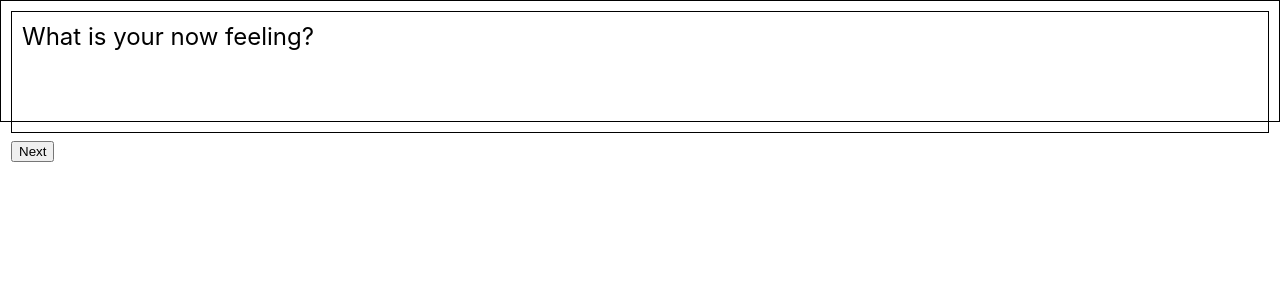
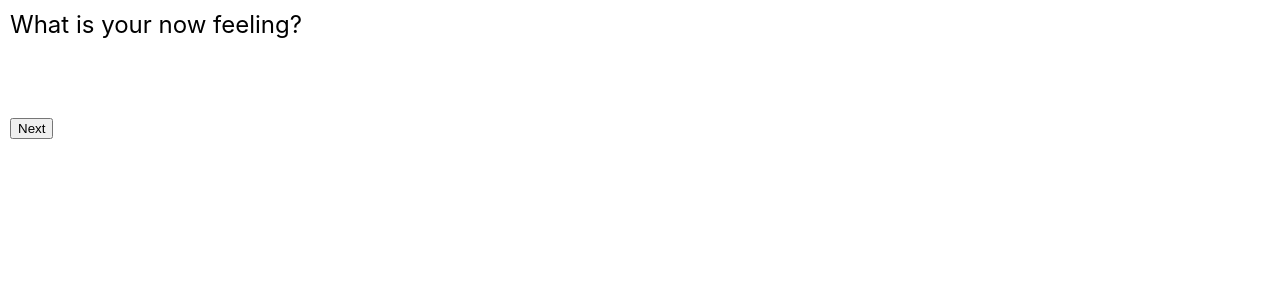
Before and after one commit to bryantt23/sedona-method, a React (Create React App) app: page / in a window 1280 px wide. Shown: the top 300 px of the page. Built offline with nearby package versions, Linux system fonts and the light colour scheme.

Commit message:
just make html have the padding

```diff
--- a/src/App.css
+++ b/src/App.css
@@ -1,6 +1,15 @@
-div > div:first-child {
+html {
+  padding: 10px;
+}
+
+/* div {
+  padding: 0px;
+  padding: 0px;
+  border: 3px solid green;
+} */
+
+div:first-child {
   font-size: 24px;
   height: 100px;
-  padding: 10px;
-  border: 1px solid black;
+  /* border: 1px solid black; */
 }
```
